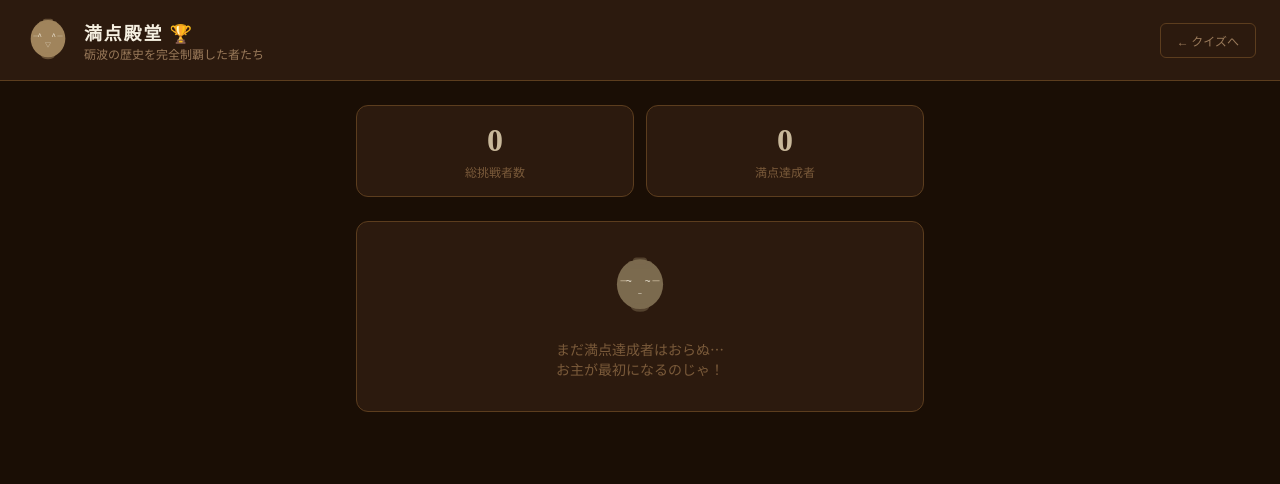
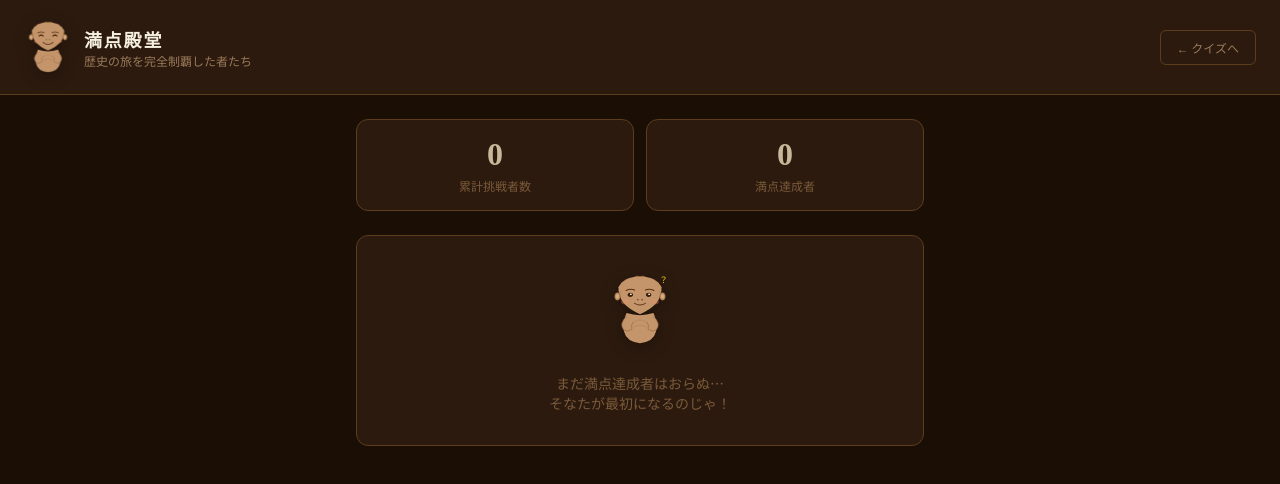
Before and after one commit to kazuyayoshida-clnr/tonami-quiz, a Next.js app: page /hall-of-fame in a window 1280 px wide. Shown: the top 484 px of the page. Built offline with nearby package versions, Linux system fonts and the light colour scheme.

Commit message:
fix: DoguFace to Dogu on hall-of-fame

```diff
--- a/src/app/hall-of-fame/page.tsx
+++ b/src/app/hall-of-fame/page.tsx
@@ -1,6 +1,6 @@
 "use client";
 import { useEffect, useState } from "react";
-import DoguFace from "@/components/DoguFace";
+import Dogu from "@/components/Dogu";
 
 interface Entry {
   no: string;
@@ -28,12 +28,12 @@ export default function HallOfFame() {
 
       {/* ヘッダー */}
       <div style={{ background:"#2C1A0E", borderBottom:"0.5px solid #5C3D1E", padding:"16px 24px", display:"flex", alignItems:"center", gap:12 }}>
-        <DoguFace mood="happy" size={48} />
+        <Dogu mood="happy" size={48} />
         <div>
           <p style={{ margin:0, fontSize:18, fontWeight:600, color:"#F5EFE0", fontFamily:"'Noto Serif JP', serif", letterSpacing:"0.1em" }}>
-            満点殿堂 🏆
+            満点殿堂
           </p>
-          <p style={{ margin:0, fontSize:12, color:"#9A7A5A" }}>砺波の歴史を完全制覇した者たち</p>
+          <p style={{ margin:0, fontSize:12, color:"#9A7A5A" }}>歴史の旅を完全制覇した者たち</p>
         </div>
         <a href="/" style={{ marginLeft:"auto", padding:"8px 16px", background:"transparent", border:"0.5px solid #5C3D1E", borderRadius:6, color:"#9A7A5A", fontSize:12, textDecoration:"none" }}>
           ← クイズへ
@@ -46,7 +46,7 @@ export default function HallOfFame() {
         <div style={{ display:"flex", gap:12, marginBottom:24 }}>
           <div style={{ flex:1, background:"#2C1A0E", border:"0.5px solid #5C3D1E", borderRadius:12, padding:"16px", textAlign:"center" }}>
             <p style={{ margin:0, fontSize:32, fontWeight:700, color:"#C8B89A", fontFamily:"'Noto Serif JP', serif" }}>{count.toLocaleString()}</p>
-            <p style={{ margin:"4px 0 0", fontSize:12, color:"#7A5A3A" }}>総挑戦者数</p>
+            <p style={{ margin:"4px 0 0", fontSize:12, color:"#7A5A3A" }}>累計挑戦者数</p>
           </div>
           <div style={{ flex:1, background:"#2C1A0E", border:"0.5px solid #5C3D1E", borderRadius:12, padding:"16px", textAlign:"center" }}>
             <p style={{ margin:0, fontSize:32, fontWeight:700, color:"#C8B89A", fontFamily:"'Noto Serif JP', serif" }}>{hall.length}</p>
@@ -59,8 +59,8 @@ export default function HallOfFame() {
           <p style={{ color:"#7A5A3A", textAlign:"center", fontSize:13 }}>読み込み中…</p>
         ) : hall.length === 0 ? (
           <div style={{ background:"#2C1A0E", border:"0.5px solid #5C3D1E", borderRadius:12, padding:"32px", textAlign:"center" }}>
-            <DoguFace mood="think" size={64} />
-            <p style={{ color:"#7A5A3A", fontSize:14, margin:"16px 0 0" }}>まだ満点達成者はおらぬ…<br/>お主が最初になるのじゃ！</p>
+            <Dogu mood="think" size={64} />
+            <p style={{ color:"#7A5A3A", fontSize:14, margin:"16px 0 0" }}>まだ満点達成者はおらぬ…<br/>そなたが最初になるのじゃ！</p>
           </div>
         ) : (
           <div style={{ display:"flex", flexDirection:"column", gap:10 }}>
@@ -82,7 +82,7 @@ export default function HallOfFame() {
                 {entry.photo ? (
                   <img src={entry.photo} style={{ width:44, height:44, borderRadius:"50%", objectFit:"cover", border:"1.5px solid #7B6A4E", flexShrink:0 }} alt={entry.name} />
                 ) : (
-                  <div style={{ width:44, height:44, borderRadius:"50%", background:"#3D2B1A", display:"flex", alignItems:"center", justifyContent:"center", fontSize:20, flexShrink:0 }}>👤</div>
+                  <div style={{ width:44, height:44, borderRadius:"50%", background:"#3D2B1A", display:"flex", alignItems:"center", justifyContent:"center", fontSize:20, flexShrink:0 }}>🏺</div>
                 )}
                 {/* 名前・番号 */}
                 <div style={{ flex:1, minWidth:0 }}>
@@ -90,7 +90,7 @@ export default function HallOfFame() {
                     {entry.name}
                   </p>
                   <p style={{ margin:"2px 0 0", fontSize:11, color:"#7A5A3A" }}>
-                    挑戦者 No.{entry.no} ・ {entry.date}
+                    挑戦者 No.{entry.no} · {entry.date}
                   </p>
                 </div>
                 {/* スコア */}
```
